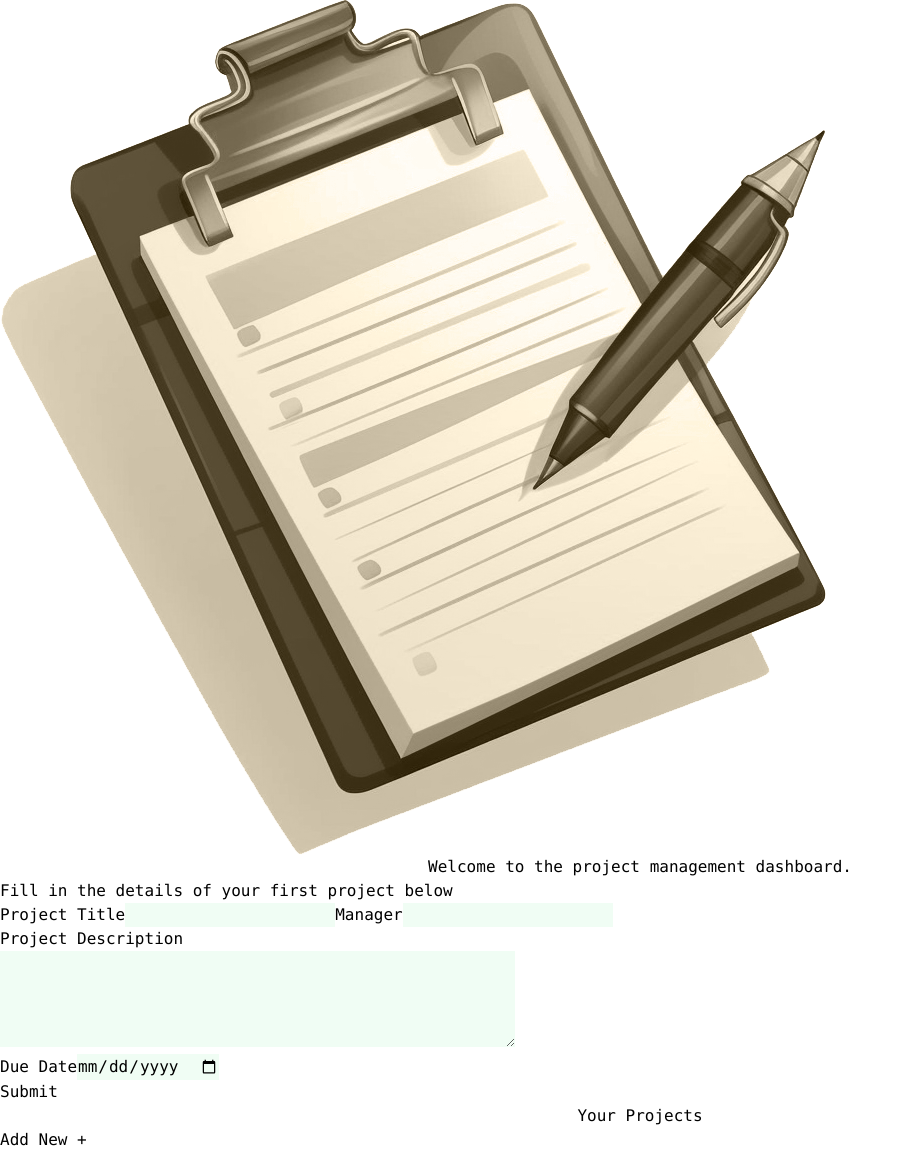
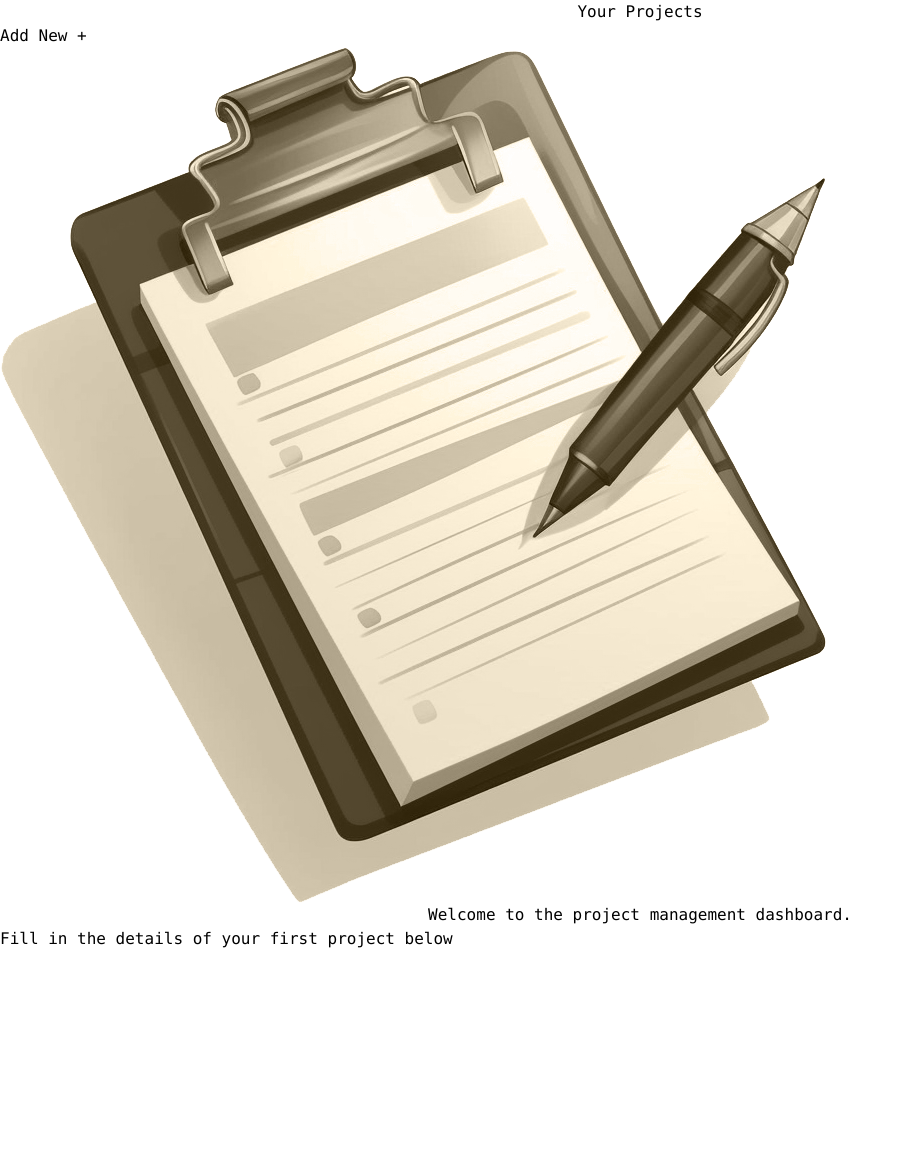
Before and after one commit to Greenie115/project-management-system, a React (Vite) app: page / in a window 1280 px wide. Shown: the whole page, without its empty margins (0-911 px from the left). After the commit the page ends 951 px from the top, so only its background shows below. Built offline with nearby package versions, Linux system fonts and the light colour scheme.

Commit message:
conditional rendering added to sidebar

```diff
--- a/src/App.jsx
+++ b/src/App.jsx
@@ -5,7 +5,6 @@ function App() {
   return (
     <>
       <HomePage />
-      <Sidebar />
     </>
   );
 }
--- a/src/components/HomePage.jsx
+++ b/src/components/HomePage.jsx
@@ -1,10 +1,25 @@
+import { useState } from "react";
 import Container from "./Container";
 import LOGO from "../../public/logo.png"
 import NewProject from "./NewProject";
+import Sidebar from "./Sidebar";
+
 
 function HomePage() {
+
+    const [homeScreen, setHomeScreen] = useState(true)
+
+    const handleClick = () => {
+        setHomeScreen(false)
+    }
+
     return (
+        <>
+            <Sidebar
+                handleClick={handleClick} />
             <Container>
+                {homeScreen ?
+                    <>
                         <img
                             className="max-w-24 p-3 m-3"
                             src={LOGO}
@@ -13,8 +28,10 @@ function HomePage() {
                             className="text-xl m-1 p-2"
                         >Welcome to the project management dashboard.</h2>
                         <p>Fill in the details of your first project below</p>
-            <NewProject />
+                    </>
+                    : <NewProject />}
             </Container>
+        </>
     )
 };
 
--- a/src/components/Sidebar.jsx
+++ b/src/components/Sidebar.jsx
@@ -1,10 +1,6 @@
 import Button from "./Button";
 
-function Sidebar (){
-
-    const handleClick = () => {
-        console.log('clicked')
-    }
+function Sidebar ({ handleClick }){
 
     return(
         <>
```
Lines whose indentation alone changed are shown as unchanged.
